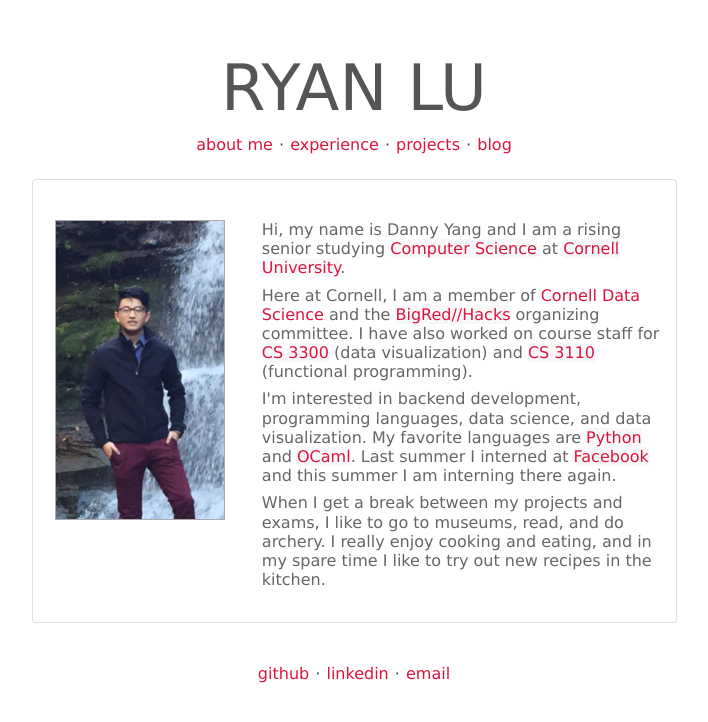
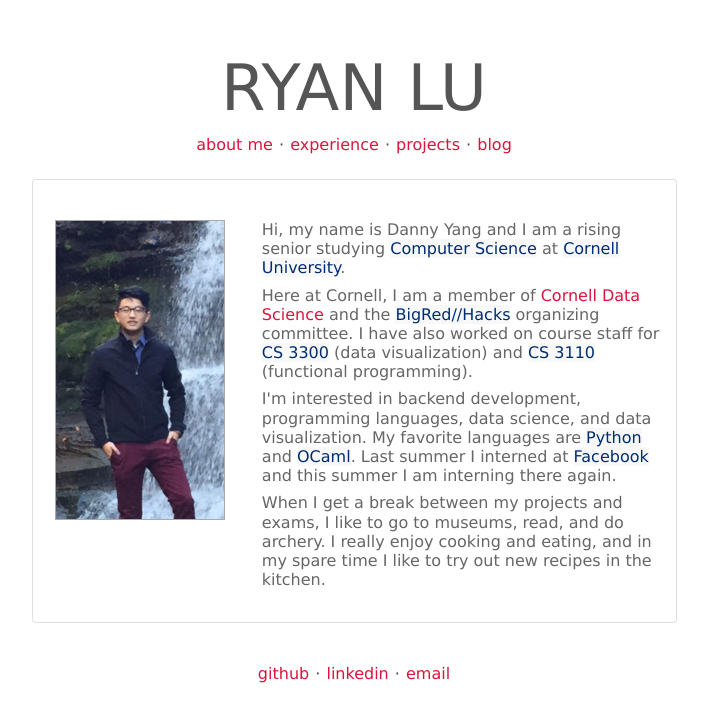
Before and after one commit to ryanlu41/ryanlu41.github.io, a Jekyll site: the page built from index.html, in a window 1280 px wide. Shown: the top 722 px of the page, without its empty margins (286-994 px from the left). Built offline with Jekyll 4.4.1, drawn with Linux system fonts in a browser that asks for light colours.

Commit message:
updated color

```diff
--- a/css/style.css
+++ b/css/style.css
@@ -70,7 +70,7 @@ table {
 }
 
 .highlight {
-    color: crimson;
+    color: #002D72;
 }
 
 a {
```
